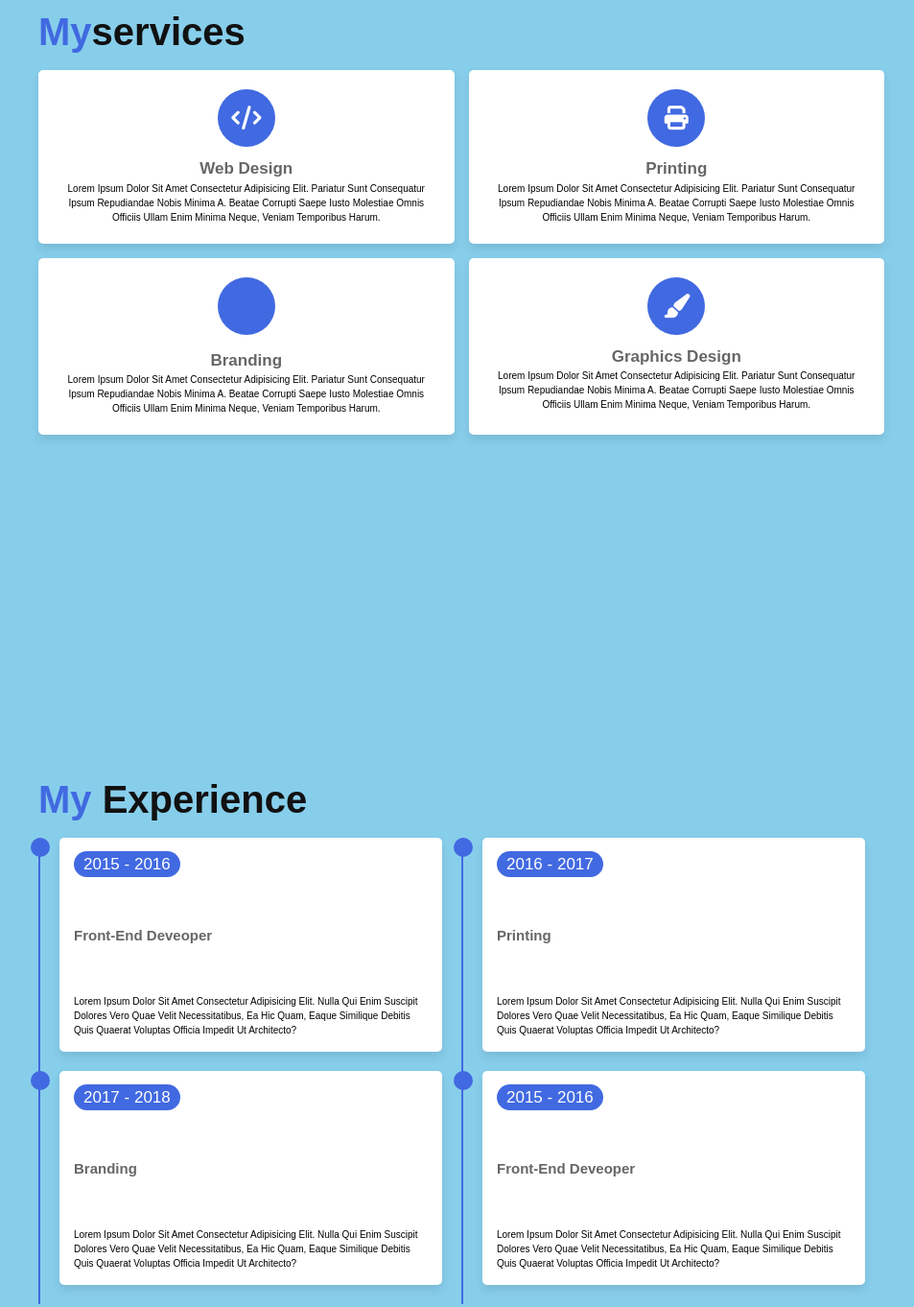
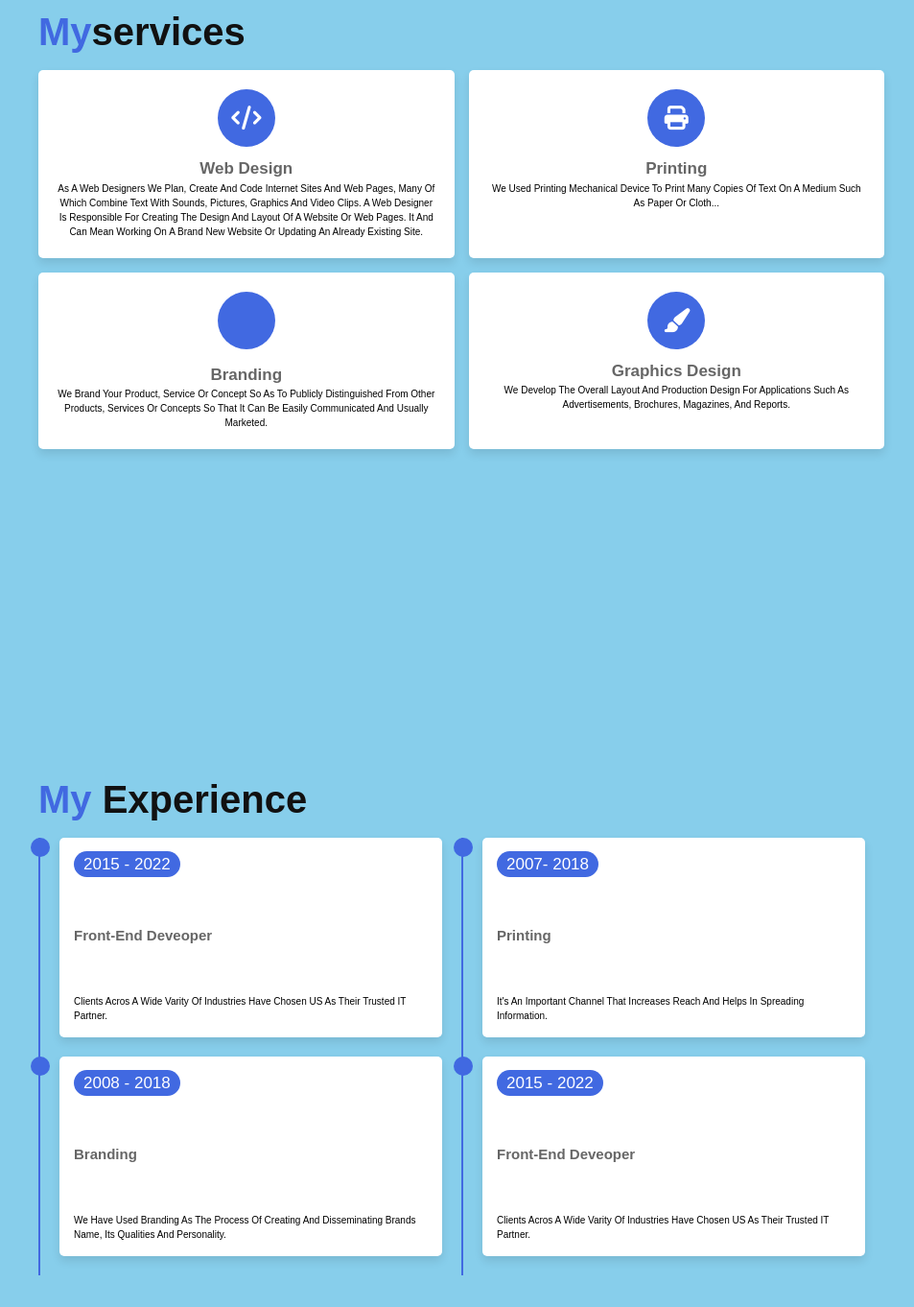
Before and after one commit to hayzed1009/hayzed1009.github.io, a plain HTML site: page index.html in a window 1280 px wide. Shown: the part 2010-3372 px from the top of the page at 96% size, without its empty margins (309-1262 px from the left). Drawn offline with nearby package versions, Linux system fonts and the light colour scheme; a web font is replaced by a local one.

Commit message:
Update index.html
,,,

```diff
--- a/index.html
+++ b/index.html
@@ -63,7 +63,7 @@
                 to make eyecatching, accessible, and user friendly websites and applications.  </p>
        <div class="box-container">
                  <div class="box">
-            <p> <span>age:</span>22</p>
+            <p> <span>age:</span>30</p>
             <p><span>gender:</span>male</p>
             <p><span>language:</span>english</p>
             <p><span>work</span>front end developer </p>
@@ -126,22 +126,24 @@
     <div class="box">
         <i class="fas fa-code"></i>
         <h3>web design</h3>
-        <p>Lorem ipsum dolor sit amet consectetur adipisicing elit. Pariatur sunt consequatur ipsum repudiandae nobis minima a. Beatae corrupti saepe iusto molestiae omnis officiis ullam enim minima neque, veniam temporibus harum.</p>
+        <p>As a Web designers we plan, create and code internet sites and web pages, many of which combine text with sounds, pictures, graphics and video clips.
+            A web designer is responsible for creating the design and layout of a website or web pages. It and can mean working on a brand new website or updating an already existing site.
+        </p>
     </div>
     <div class="box">
         <i class="fas fa-print"></i>
         <h3>printing</h3>
-        <p>Lorem ipsum dolor sit amet consectetur adipisicing elit. Pariatur sunt consequatur ipsum repudiandae nobis minima a. Beatae corrupti saepe iusto molestiae omnis officiis ullam enim minima neque, veniam temporibus harum.</p>
+        <p> we used printing  mechanical device to print many copies of text on a medium such as paper or cloth...</p>
     </div>
     <div class="box">
         <i class="fas fa-brand"></i>
         <h3>branding</h3>
-        <p>Lorem ipsum dolor sit amet consectetur adipisicing elit. Pariatur sunt consequatur ipsum repudiandae nobis minima a. Beatae corrupti saepe iusto molestiae omnis officiis ullam enim minima neque, veniam temporibus harum.</p>
+        <p>We brand your product, service or concept so as to publicly distinguished from other products, services or concepts so that it can be easily communicated and usually marketed.</p>
     </div>
     <div class="box">
         <i class="fas fa-paint-brush"></i>
         <h3>graphics design</h3>
-        <p>Lorem ipsum dolor sit amet consectetur adipisicing elit. Pariatur sunt consequatur ipsum repudiandae nobis minima a. Beatae corrupti saepe iusto molestiae omnis officiis ullam enim minima neque, veniam temporibus harum.</p>
+        <p>We develop the overall layout and production design for applications such as advertisements, brochures, magazines, and reports.</p>
     </div>
 </div>
 
@@ -153,30 +155,30 @@
      <div class="box-container">
         <div class="box">
             <div class="content">
-                <span>2015 - 2016</span>
+                <span>2015 - 2022</span>
                 <h3>front-end deveoper</h3>
-                <p>Lorem ipsum dolor sit amet consectetur adipisicing elit. Nulla qui enim suscipit dolores vero quae velit necessitatibus, ea hic quam, eaque similique debitis quis quaerat voluptas officia impedit ut architecto?</p>
+                <p> Clients acros a wide varity of industries have chosen US as their trusted IT partner.</p>
             </div>
         </div>
         <div class="box">
             <div class="content">
-                <span>2016 - 2017</span>
+                <span>2007- 2018</span>
                 <h3>printing</h3>
-                <p>Lorem ipsum dolor sit amet consectetur adipisicing elit. Nulla qui enim suscipit dolores vero quae velit necessitatibus, ea hic quam, eaque similique debitis quis quaerat voluptas officia impedit ut architecto?</p>
+                <p>It's an important channel that increases reach and helps in spreading information.</p>
             </div>
         </div>
         <div class="box">
             <div class="content">
-                <span>2017 - 2018</span>
+                <span>2008 - 2018</span>
                 <h3>branding</h3>
-                <p>Lorem ipsum dolor sit amet consectetur adipisicing elit. Nulla qui enim suscipit dolores vero quae velit necessitatibus, ea hic quam, eaque similique debitis quis quaerat voluptas officia impedit ut architecto?</p>
+                <p> We have used branding as the process of creating and disseminating  brands name, its qualities and personality.</p>
             </div>
         </div>
         <div class="box">
             <div class="content">
-                <span>2015 - 2016</span>
+                <span>2015 - 2022</span>
                 <h3>front-end deveoper</h3>
-                <p>Lorem ipsum dolor sit amet consectetur adipisicing elit. Nulla qui enim suscipit dolores vero quae velit necessitatibus, ea hic quam, eaque similique debitis quis quaerat voluptas officia impedit ut architecto?</p>
+                <p>Clients acros a wide varity of industries have chosen US as their trusted IT partner.</p>
             </div>
         </div>
      </div>
```
